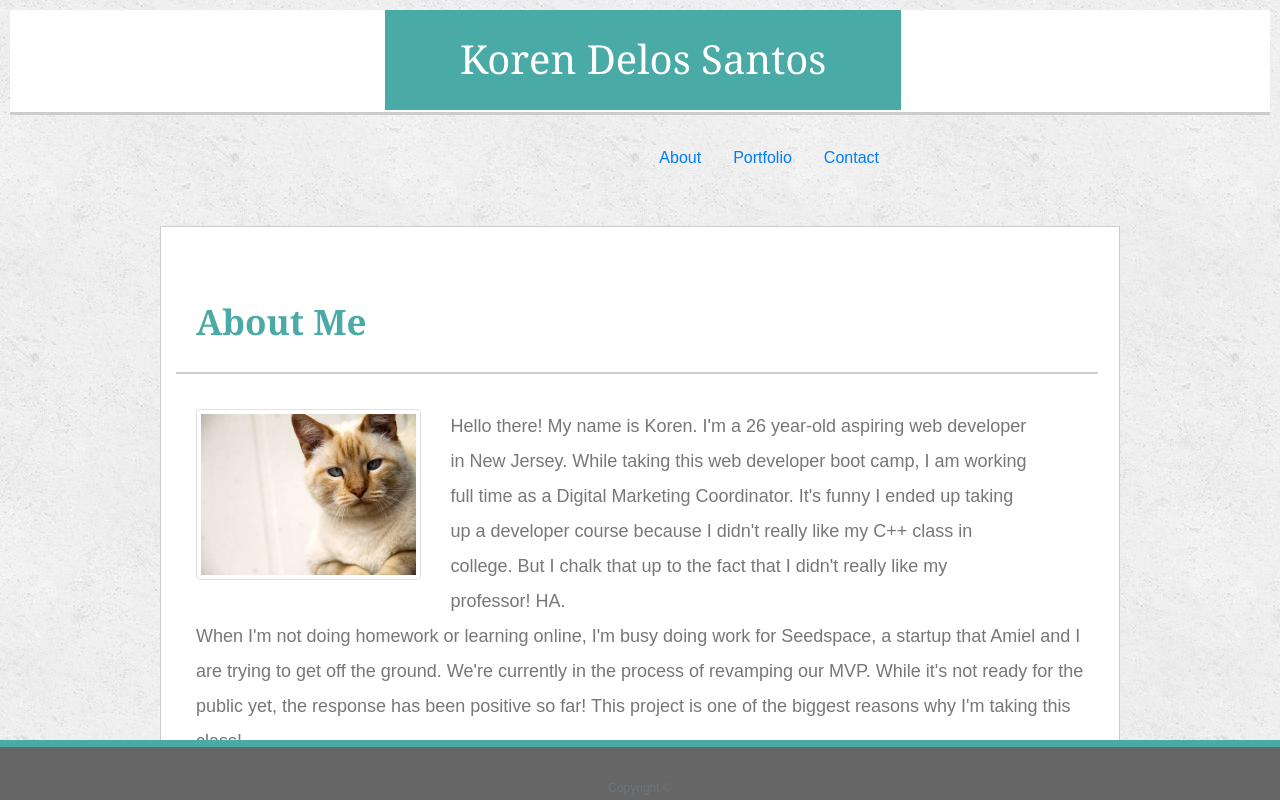
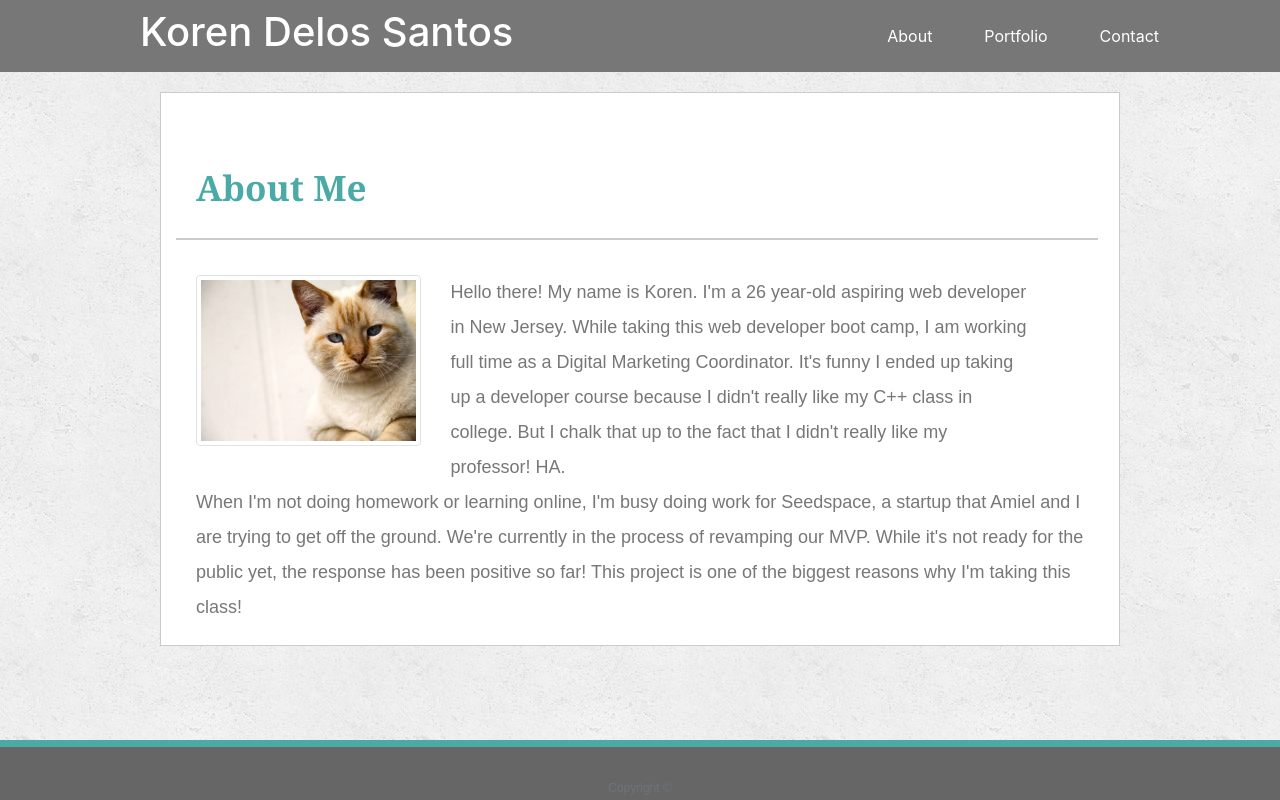
Before and after one commit to korends/friendly-potato, a plain HTML site: page index.html in a window 1280 px wide. Drawn offline with nearby package versions, Linux system fonts and the light colour scheme.

Commit message:
fixed nav bar

```diff
--- a/assets/style.css
+++ b/assets/style.css
@@ -1,7 +1,20 @@
-.colcontainer2 {
+.navbar-custom {
+    background-color: #777;
+}
+
+h1 {
+    color: white;
+    margin-left: 55px;
+}
+
+a {
+    color: white;
+    margin-right: 20px;
+}
+/* .colcontainer2 {
     height: 105px;
     margin: 10px;
-    /* padding: 20px 10px; */
+    padding: 20px 10px;
     background-color: #fff;
     border-bottom: 3px;
     border-bottom-color: #ccc;
@@ -10,26 +23,30 @@
 
 h1 {
     font-family: 'Georgia', Times, Times New Roman, serif;
+    font-weight: bolder;
     float: left;
-    padding: 25px 75px;
     text-align: center;
     color: #fff;
+    line-height: 105px;
+    padding-left: 20px;
+    padding-right: 20px;
+    font-size: 30px;
 }
 
 .h1container {
     float: left;
-    margin-left: 375px;
+    margin-left: 450px;
     background-color:#4aaaa5;
     height: 100px;
 }
 
-.nav {
+.navbar {
     font-family: 'Arial', 'Helvetica Neue', Helvetica, sans-serif;
     float: right;
-    margin: 35px 375px;;
+    margin: 35px 400px;
     color: #777777;
     line-height: 10px;
-}
+} */
 
 /* ABOUT ME CONTAINER */
 
@@ -78,7 +95,7 @@ img {
 
 /* FOOTER */
 
-footer {
+.footer {
     color: #fff;
     font-family: 'Arial', 'Helvetica Neue', Helvetica, sans-serif;
     font-size: 12px;
--- a/index.html
+++ b/index.html
@@ -6,6 +6,7 @@
 <head>
     <meta charset="UTF-8">
     <meta name="viewport" content="width=device-width, initial-scale=1">
+    <meta http-equiv="X-UA-Compatible" content="ie=edge">
 
     <!-- bootstrap file -->
     <link rel="stylesheet" href="https://stackpath.bootstrapcdn.com/bootstrap/4.3.1/css/bootstrap.min.css"
@@ -18,13 +19,11 @@
 
 <body>
     <!-- THIS IS THE HEADER -->
-    <div class="row">
-        <div class="col-md-12">
-            <div class="colcontainer2">
-                <div class="h1container">
+
+    <nav class="navbar navbar-custom">
+            <!--added custom-->
+            <div class="container">
               <h1>Koren Delos Santos</h1>
-                </div>
-                <!-- Navigation Bar -->
               <ul class="nav justify-content-end">
                 <li class="nav-item">
                   <a class="nav-link active" href="index.html">About</a>
@@ -37,8 +36,7 @@
                 </li>
               </ul>
             </div>
-        </div>
-    </div>
+          </nav>
     <!-- THIS IS THE MAIN BODY -->
     <!-- Main background image -->
 
@@ -50,14 +48,14 @@
 
                 <!-- This Is The SubRow That Holds "About Me" -->
                 <div class="row">
-                    <div class="col-md-12">
+                    <div class="col-lg-12">
                         <p id="AboutMe-Title">About Me</p>
                     </div>
                 </div>
 
                 <!-- This Is The SubRow that Holds The Horizontal Line -->
                 <div class="row">
-                    <div class="col-md-12">
+                    <div class="col-lg-12">
                         <hr>
                     </div>
                 </div>
@@ -65,31 +63,36 @@
                 <!-- This Is The SubRow That Holds The Profile Picture And Bio -->
                 <div class="row">
                     <!-- This Column Holds The Profile Picture -->
-                    <div class="col-md-3">
+                    <div class="col-lg-3">
                         <img src="assets/images/cat.jpg" alt="Placeholder" class="img-thumbnail" />
                     </div>
 
                     <!-- This Column Holds The Bio -->
-                    <div class="col-md-8">
+                    <div class="col-lg-8">
                         <p class="Bio">
-                            Hello there! My name is Koren. I'm a 26 year-old aspiring web developer in New Jersey. While
+                            Hello there! My name is Koren. I'm a 26 year-old aspiring web developer in New
+                            Jersey.
+                            While
                             taking this web developer boot camp, I am working full time as a Digital Marketing
-                            Coordinator. It's funny I ended up taking up a developer course because I didn't really like
-                            my C++ class in
-                            college. But I chalk that up to the fact that I didn't really like my professor! HA.
+                            Coordinator. It's funny I ended up taking up a developer course because I didn't
+                            really
+                            like
+                            my C++ class in college. But I chalk that up to the fact that I didn't really like
+                            my
+                            professor! HA.
                         </p>
 
                     </div>
 
                     <!-- This Column Holds Part II of Bio -->
-                    <div class="col-md-12">
+                    <div class="col-lg-12">
                         <p class="Bio2">
-                            When I'm not doing homework or learning online, I'm busy doing work for Seedspace, a startup
+                            When I'm not doing homework or learning online, I'm busy doing work for Seedspace, a
+                            startup
                             that Amiel and I are trying to get off the ground. We're currently in the process of
-                            revamping our MVP.
-                            While it's not ready for the public yet, the response has been positive so far! This project
-                            is one of
-                            the biggest reasons why I'm taking this class!
+                            revamping our MVP. While it's not ready for the public yet, the response has been
+                            positive
+                            so far! This project is one of the biggest reasons why I'm taking this class!
                         </p>
                     </div>
                 </div>
@@ -101,7 +104,7 @@
 
         <footer class="footer mt-auto py-3">
             <div class="container">
-                <span class="text-muted">Copyright	&copy;</span>
+                <span class="text-muted">Copyright &copy;</span>
             </div>
         </footer>
 
```
Lines whose indentation alone changed are shown as unchanged.
